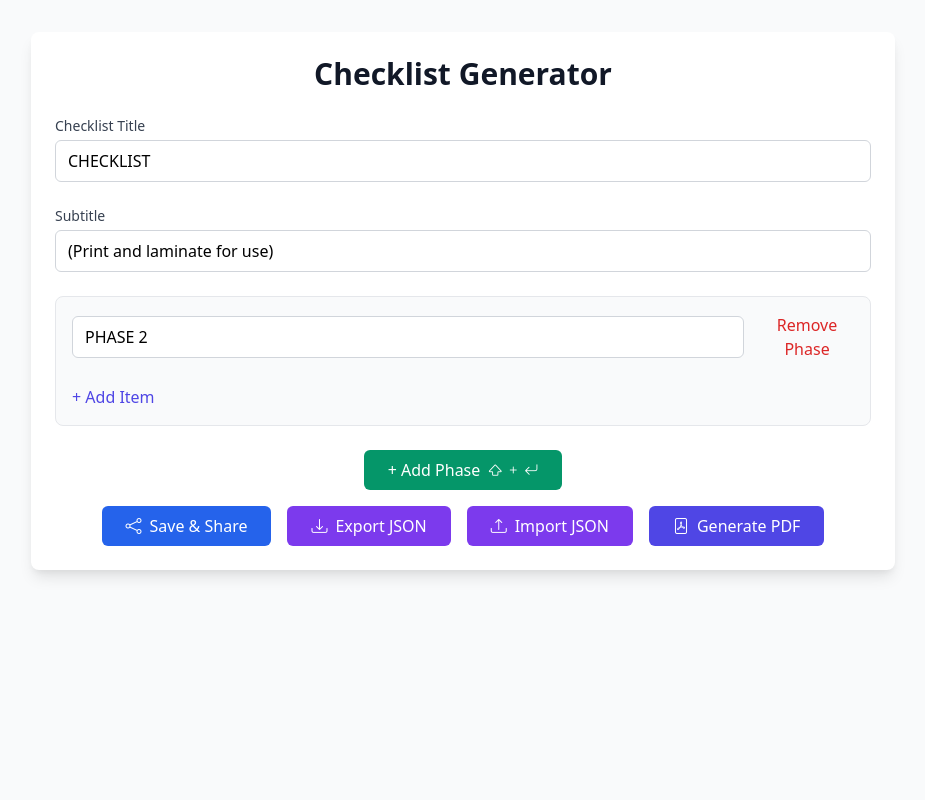
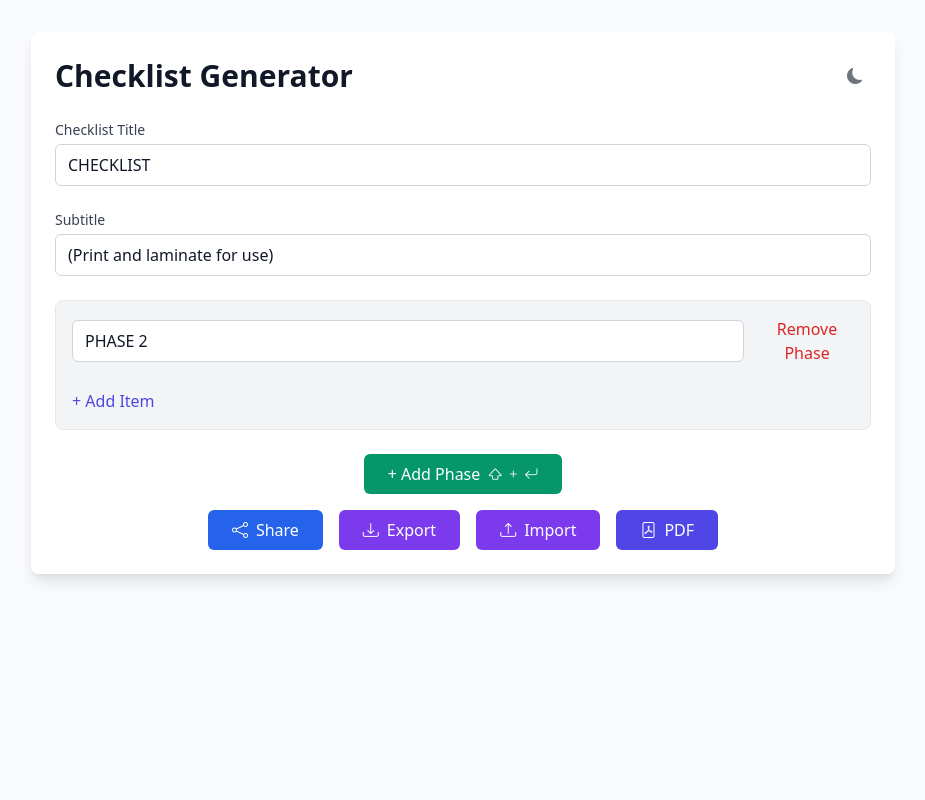
Before and after one commit to v-saba/checklist-editor, a Flask app: page / in a window 1280 px wide. Shown: the whole page, without its empty margins (177-1102 px from the left). Run offline with Flask 3, Linux system fonts and the light colour scheme.

Commit message:
dark theme; adaptation for narrow screens

```diff
--- a/app.py
+++ b/app.py
@@ -12,7 +12,7 @@ import re
 import sys
 import latex_generator
 
-app = Flask(__name__)
+app = Flask(__name__, static_url_path='/static', static_folder='static')
 app.config['SECRET_KEY'] = 'your-secret-key'  # Change this in production
 app.config['SQLALCHEMY_DATABASE_URI'] = 'sqlite:///checklists.db'
 app.config['SQLALCHEMY_TRACK_MODIFICATIONS'] = False
--- /dev/null
+++ b/static/css/styles.css
@@ -0,0 +1,120 @@
+:root {
+    --bg-primary: #ffffff;
+    --bg-secondary: #f9fafb;
+    --text-primary: #111827;
+    --text-secondary: #4b5563;
+    --border-color: #e5e7eb;
+    --bg-phase: #f3f4f6;
+}
+
+.dark {
+    --bg-primary: #1f2937;
+    --bg-secondary: #111827;
+    --text-primary: #f9fafb;
+    --text-secondary: #d1d5db;
+    --border-color: #4b5563;
+    --bg-phase: #1a2433;
+}
+
+body {
+    background-color: var(--bg-secondary);
+    color: var(--text-primary);
+    transition: background-color 0.3s, color 0.3s;
+}
+
+.form-input:focus {
+    outline: none;
+    border-color: #4F46E5;
+    box-shadow: 0 0 0 3px rgba(79, 70, 229, 0.1);
+}
+
+.item-row {
+    display: grid;
+    grid-template-columns: 1fr 1fr 40px;
+    gap: 1rem;
+    align-items: center;
+    transition: background-color 0.3s;
+}
+
+.checklist-item {
+    display: grid;
+    grid-template-columns: 1fr 1fr;
+    gap: 1rem;
+    align-items: center;
+    transition: background-color 0.3s;
+}
+
+#shareModal {
+    display: none;
+    position: fixed;
+    top: 0;
+    left: 0;
+    width: 100%;
+    height: 100%;
+    background: rgba(0, 0, 0, 0.5);
+    z-index: 1000;
+    backdrop-filter: blur(4px);
+}
+
+.modal-content {
+    position: relative;
+    background: var(--bg-primary);
+    margin: 15% auto;
+    padding: 24px;
+    width: 90%;
+    max-width: 500px;
+    border-radius: 0.75rem;
+    box-shadow: 0 4px 6px -1px rgba(0, 0, 0, 0.1), 0 2px 4px -1px rgba(0, 0, 0, 0.06);
+}
+
+/* Dark mode styles */
+.dark .form-input {
+    background-color: var(--bg-secondary);
+    color: var(--text-primary);
+    border-color: var(--border-color);
+}
+
+.dark input::placeholder {
+    color: var(--text-secondary);
+    opacity: 0.7;
+}
+
+.dark .bg-white {
+    background-color: var(--bg-primary);
+}
+
+.dark .checklist-item.bg-white {
+    background-color: var(--bg-primary) !important;
+}
+
+.dark .text-gray-700,
+.dark .text-gray-900 {
+    color: var(--text-primary);
+}
+
+.dark .text-gray-600 {
+    color: var(--text-secondary);
+}
+
+.dark .text-gray-500 {
+    color: var(--text-secondary);
+}
+
+.dark .border {
+    border-color: var(--border-color);
+}
+
+.dark .border-t {
+    border-color: var(--border-color);
+}
+
+/* Phase container styles */
+.phase-container {
+    background-color: var(--bg-phase) !important;
+    transition: background-color 0.3s;
+}
+
+/* Item specific styles */
+.dark .item-row.bg-white {
+    background-color: var(--bg-primary) !important;
+}
--- a/templates/index.html
+++ b/templates/index.html
@@ -1,50 +1,22 @@
 <!DOCTYPE html>
-<html lang="en">
+<html lang="en" class="light">
 <head>
     <meta charset="UTF-8">
     <meta name="viewport" content="width=device-width, initial-scale=1.0">
     <title>Checklist Generator</title>
     <link href="https://cdn.jsdelivr.net/npm/tailwindcss@2.2.19/dist/tailwind.min.css" rel="stylesheet">
     <link href="https://cdn.jsdelivr.net/npm/bootstrap-icons@1.11.3/font/bootstrap-icons.css" rel="stylesheet">
-    <style>
-        .form-input:focus {
-            outline: none;
-            border-color: #4F46E5;
-            box-shadow: 0 0 0 3px rgba(79, 70, 229, 0.1);
-        }
-        .item-row {
-            display: grid;
-            grid-template-columns: 1fr 1fr 40px;
-            gap: 1rem;
-            align-items: center;
-        }
-        #shareModal {
-            display: none;
-            position: fixed;
-            top: 0;
-            left: 0;
-            width: 100%;
-            height: 100%;
-            background: rgba(0, 0, 0, 0.5);
-            z-index: 1000;
-            backdrop-filter: blur(4px);
-        }
-        .modal-content {
-            position: relative;
-            background: white;
-            margin: 15% auto;
-            padding: 24px;
-            width: 90%;
-            max-width: 500px;
-            border-radius: 0.75rem;
-            box-shadow: 0 4px 6px -1px rgba(0, 0, 0, 0.1), 0 2px 4px -1px rgba(0, 0, 0, 0.06);
-        }
-    </style>
+    <link href="{{ url_for('static', filename='css/styles.css') }}" rel="stylesheet">
 </head>
-<body class="bg-gray-50 min-h-screen">
+<body class="min-h-screen">
     <div class="container mx-auto px-4 py-8 max-w-4xl">
         <div class="bg-white rounded-lg shadow-lg p-6">
-            <h1 class="text-3xl font-bold text-gray-900 mb-6 text-center">Checklist Generator</h1>
+            <div class="flex justify-between items-center mb-6">
+                <h1 class="text-3xl font-bold text-gray-900">Checklist Generator</h1>
+                <button onclick="toggleTheme()" class="p-2 rounded-lg opacity-60 hover:opacity-100 transition-all">
+                    <i class="bi bi-moon-fill"></i>
+                </button>
+            </div>
 
             <form method="POST" id="checklistForm" class="space-y-6">
                 {{ form.csrf_token }}
@@ -85,17 +57,17 @@
                         <button type="button" onclick="saveChecklist()"
                                 class="bg-blue-600 text-white px-6 py-2 rounded-md hover:bg-blue-700 focus:outline-none focus:ring-2 focus:ring-blue-500 focus:ring-offset-2 transition-colors flex items-center space-x-2">
                             <i class="bi bi-share"></i>
-                            <span>Save & Share</span>
+                            <span class="hidden sm:inline">Share</span>
                         </button>
                         <button type="button" onclick="exportChecklist()"
                                 class="bg-purple-600 text-white px-6 py-2 rounded-md hover:bg-purple-700 focus:outline-none focus:ring-2 focus:ring-purple-500 focus:ring-offset-2 transition-colors flex items-center space-x-2">
                             <i class="bi bi-download"></i>
-                            <span>Export JSON</span>
+                            <span class="hidden sm:inline">Export</span>
                         </button>
                         <button type="button" onclick="document.getElementById('importFile').click()"
                                 class="bg-purple-600 text-white px-6 py-2 rounded-md hover:bg-orange-700 focus:outline-none focus:ring-2 focus:ring-orange-500 focus:ring-offset-2 transition-colors flex items-center space-x-2">
                             <i class="bi bi-upload"></i>
-                            <span>Import JSON</span>
+                            <span class="hidden sm:inline">Import</span>
                         </button>
                         <input type="file" id="importFile" accept=".json" style="display: none" onchange="importChecklist(event)">
                         {{ form.submit(class="bg-indigo-600 text-white px-6 py-2 rounded-md hover:bg-indigo-700 focus:outline-none focus:ring-2 focus:ring-indigo-500 focus:ring-offset-2 transition-colors flex items-center space-x-2") }}
@@ -105,7 +77,7 @@
                                 const submitButton = document.querySelector('input[type="submit"]');
                                 const buttonHtml = `<button type="submit" class="${submitButton.className}">
                                     <i class="bi bi-file-pdf"></i>
-                                    <span>Generate PDF</span>
+                                    <span class="hidden sm:inline">PDF</span>
                                 </button>`;
                                 submitButton.outerHTML = buttonHtml;
                             });
@@ -138,7 +110,7 @@
             });
 
             const phaseHtml = `
-                <div id="${phaseId}" class="border rounded-lg p-4 bg-gray-50">
+                <div id="${phaseId}" class="border rounded-lg p-4 phase-container">
                     <div class="flex justify-between items-center mb-4">
                         <input type="text" class="form-input w-full px-3 py-2 border border-gray-300 rounded-md mr-4"
                                value="PHASE ${phases.length + 1}"
@@ -171,7 +143,7 @@
             });
 
             const itemHtml = `
-                <div id="${itemId}" class="item-row bg-white p-2 rounded border">
+                <div id="${itemId}" class="item-row bg-white dark:bg-gray-800 p-2 rounded border">
                     <input type="text" class="form-input px-3 py-2 border border-gray-300 rounded-md"
                            placeholder="Read part (e.g., Water pressure)"
                            onchange="updateItem(${phaseIndex}, ${phases[phaseIndex].checklist_items.length - 1}, 'read', this.value)"
@@ -453,7 +425,7 @@
 
                             const phaseId = `phase-${phases.length - 1}`;
                             const phaseHtml = `
-                                <div id="${phaseId}" class="border rounded-lg p-4 bg-gray-50">
+                                <div id="${phaseId}" class="border rounded-lg p-4 phase-container">
                                     <div class="flex justify-between items-center mb-4">
                                         <input type="text" class="form-input w-full px-3 py-2 border border-gray-300 rounded-md mr-4"
                                                value="${phase.name}"
@@ -465,7 +437,7 @@
                                     </div>
                                     <div class="space-y-2" id="items-${phaseId}">
                                         ${(phase.checklist_items || []).map((item, itemIndex) => `
-                                            <div id="item-${phases.length - 1}-${itemIndex}" class="item-row bg-white p-2 rounded border">
+                                            <div id="item-${phases.length - 1}-${itemIndex}" class="item-row bg-white dark:bg-gray-800 p-2 rounded border">
                                                 <input type="text" class="form-input px-3 py-2 border border-gray-300 rounded-md"
                                                        value="${item.read || ''}"
                                                        placeholder="Read part (e.g., Water pressure)"
@@ -500,6 +472,23 @@
             };
             reader.readAsText(file);
         }
+
+        function toggleTheme() {
+            const html = document.documentElement;
+            if (html.classList.contains('dark')) {
+                html.classList.remove('dark');
+                localStorage.setItem('theme', 'light');
+            } else {
+                html.classList.add('dark');
+                localStorage.setItem('theme', 'dark');
+            }
+        }
+
+        // Check for saved theme preference or system preference
+        if (localStorage.getItem('theme') === 'dark' ||
+            (!localStorage.getItem('theme') && window.matchMedia('(prefers-color-scheme: dark)').matches)) {
+            document.documentElement.classList.add('dark');
+        }
     </script>
 </body>
 </html>
```
Also changed, not shown: templates/view_checklist.html (+35 -21 lines).
